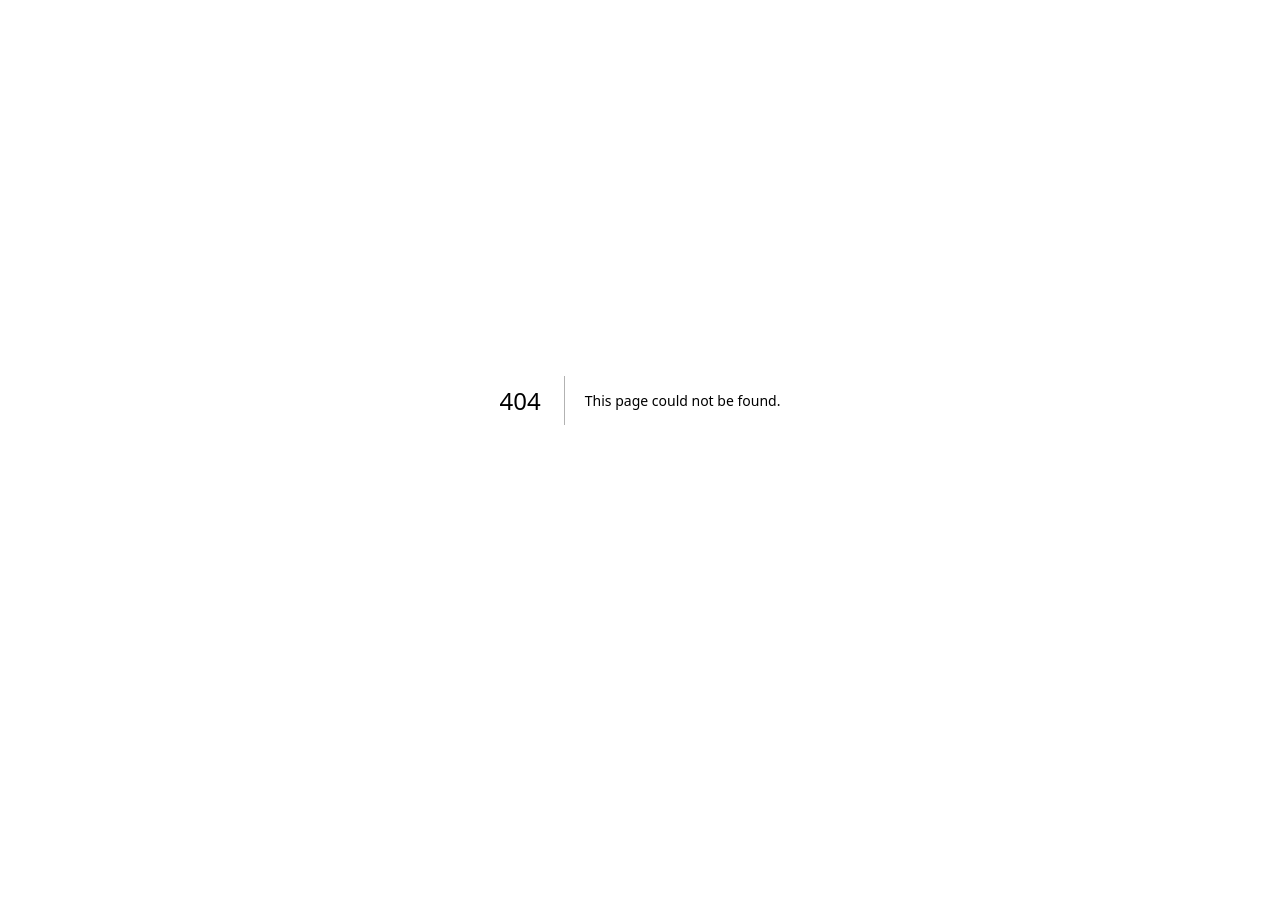
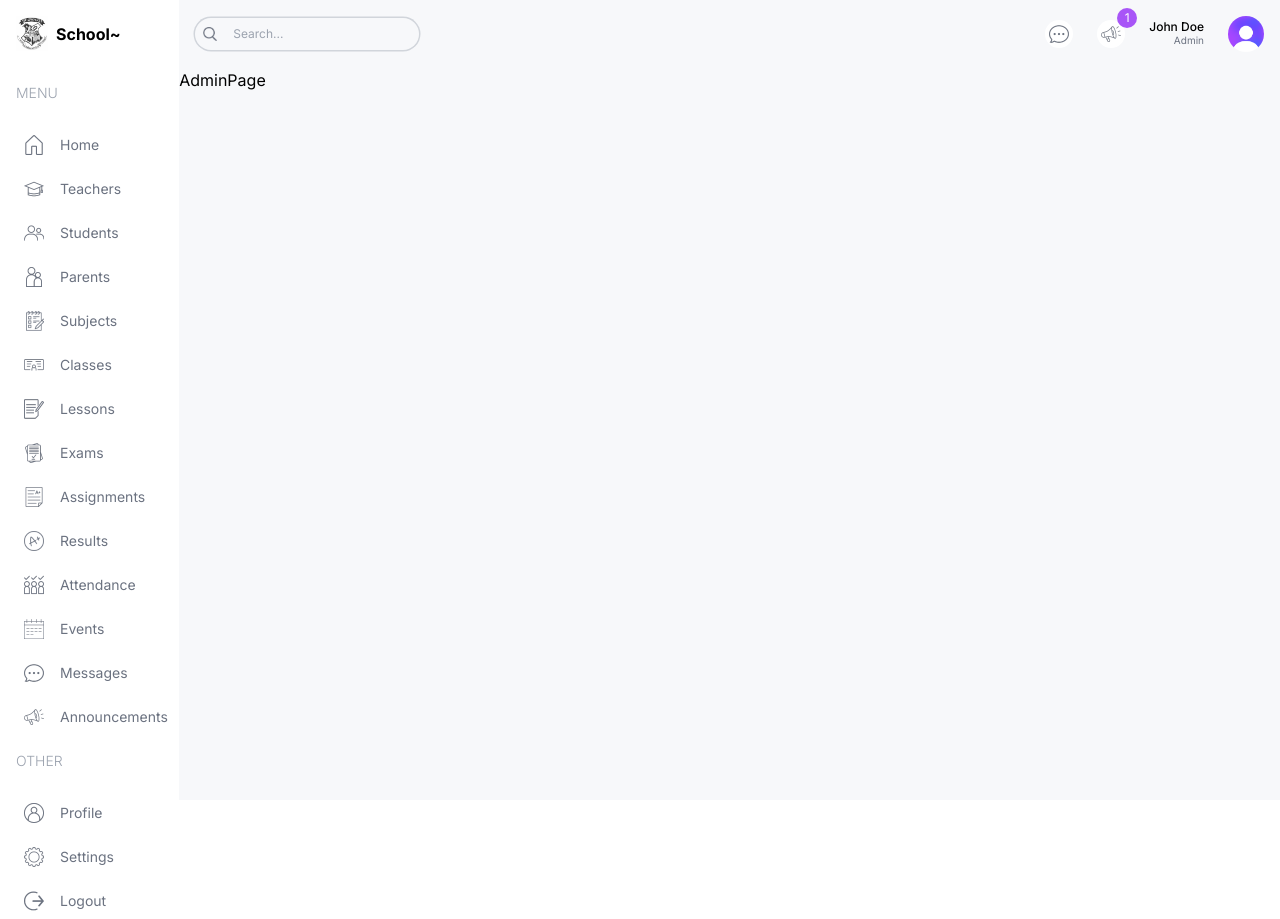
Before and after one commit to 66025997/School-Dashboard, a Next.js app: page /admin in a window 1280 px wide. Before the commit this address had no page. Before the commit the page ends 800 px from the top, so only its background shows below. Built offline with nearby package versions, Linux system fonts and the light colour scheme.

Commit message:
setup:page&layout components:navbar&menu

```diff
--- /dev/null
+++ b/src/app/(dashboard)/admin/page.tsx
@@ -0,0 +1,7 @@
+const AdminPage = () => {
+    return (
+        <div className=''>AdminPage</div>
+    )
+}
+
+export default AdminPage
--- /dev/null
+++ b/src/app/(dashboard)/layout.tsx
@@ -0,0 +1,31 @@
+import Menu from "@/components/Menu";
+import Navbar from "@/components/Navbar";
+import Image from "next/image";
+import Link from "next/link";
+
+export default function DashboardLayout({
+    children,
+}: Readonly<{
+    children: React.ReactNode;
+}>) {
+    return (
+        <div className="h-screen flex">
+            {/* LEFT */}
+            <div className="w-[14%] md:w-[8%] lg:w-[16%] xl:w-[14%] p-4">
+                <Link
+                    href="/"
+                    className="flex items-center justify-center lg:justify-start gap-2"
+                >
+                    <Image src="/logo.png" alt="logo" width={32} height={32} />
+                    <span className="hidden lg:block font-bold">School~</span>
+                </Link>
+                <Menu />
+            </div>
+            {/* RIGHT */}
+            <div className="w-[86%] md:w-[92%] lg:w-[84%] xl:w-[86%] bg-[#F7F8FA] overflow-scroll flex flex-col">
+                <Navbar />
+                {children}
+            </div>
+        </div>
+    );
+}
--- /dev/null
+++ b/src/app/(dashboard)/parent/page.tsx
@@ -0,0 +1,7 @@
+const ParentPage = () => {
+    return (
+        <div className=''>ParentPage</div>
+    )
+}
+
+export default ParentPage
--- /dev/null
+++ b/src/app/(dashboard)/student/page.tsx
@@ -0,0 +1,7 @@
+const StudentPage = () => {
+    return (
+        <div className=''>StudentPage</div>
+    )
+}
+
+export default StudentPage
--- /dev/null
+++ b/src/app/(dashboard)/teacher/page.tsx
@@ -0,0 +1,7 @@
+const TeacherPage = () => {
+    return (
+        <div className=''>TeacherPage</div>
+    )
+}
+
+export default TeacherPage
--- /dev/null
+++ b/src/app/sign-in/page.tsx
@@ -0,0 +1,7 @@
+const LoginPage = () => {
+    return (
+        <div className=''>LoginPage</div>
+    )
+}
+
+export default LoginPage
--- a/src/components/Menu.tsx
+++ b/src/components/Menu.tsx
@@ -1,3 +1,7 @@
+import { role } from "@/lib/data";
+import Image from "next/image";
+import Link from "next/link";
+
 const menuItems = [
   {
     title: "MENU",
@@ -112,3 +116,33 @@
     ],
   },
 ];
+
+const Menu = () => {
+  return (
+    <div className="mt-4 text-sm">
+      {menuItems.map((i) => (
+        <div className="flex flex-col gap-2" key={i.title}>
+          <span className="hidden lg:block text-gray-400 font-light my-4">
+            {i.title}
+          </span>
+          {i.items.map((item) => {
+            if (item.visible.includes(role)) {
+              return (
+                <Link
+                  href={item.href}
+                  key={item.label}
+                  className="flex items-center justify-center lg:justify-start gap-4 text-gray-500 py-2 md:px-2 rounded-md hover:bg-lamaSkyLight"
+                >
+                  <Image src={item.icon} alt="" width={20} height={20} />
+                  <span className="hidden lg:block">{item.label}</span>
+                </Link>
+              );
+            }
+          })}
+        </div>
+      ))}
+    </div>
+  );
+};
+
+export default Menu;
--- /dev/null
+++ b/src/components/Navbar.tsx
@@ -0,0 +1,30 @@
+import Image from "next/image"
+
+const Navbar = () => {
+    return (
+        <div className='flex items-center justify-between p-4'>
+            {/* SEARCH BAR */}
+            <div className='hidden md:flex items-center gap-2 text-xs rounded-full ring-[1.5px] ring-gray-300 px-2'>
+                <Image src="/search.png" alt="" width={14} height={14} />
+                <input type="text" placeholder="Search..." className="w-[200px] p-2 bg-transparent outline-none" />
+            </div>
+            {/* ICONS AND USER */}
+            <div className='flex items-center gap-6 justify-end w-full'>
+                <div className='bg-white rounded-full w-7 h-7 flex items-center justify-center cursor-pointer'>
+                    <Image src="/message.png" alt="" width={20} height={20} />
+                </div>
+                <div className='bg-white rounded-full w-7 h-7 flex items-center justify-center cursor-pointer relative'>
+                    <Image src="/announcement.png" alt="" width={20} height={20} />
+                    <div className='absolute -top-3 -right-3 w-5 h-5 flex items-center justify-center bg-purple-500 text-white rounded-full text-xs'>1</div>
+                </div>
+                <div className='flex flex-col'>
+                    <span className="text-xs leading-3 font-medium">John Doe</span>
+                    <span className="text-[10px] text-gray-500 text-right">Admin</span>
+                </div>
+                <Image src="/avatar.png" alt="" width={36} height={36} className="rounded-full" />
+            </div>
+        </div>
+    )
+}
+
+export default Navbar
```
Also changed, not shown: package.json (+7 -7 lines), public/logo.png, 1 other file (tests, documents, lock files or other folders).
